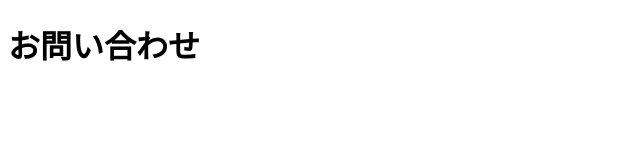
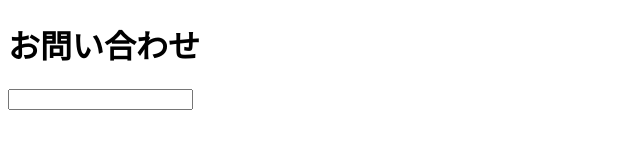
Before and after one commit to ponponumi/textarea_adjust_sample, a website: page index.html in a window 1280 px wide. Shown: the whole page, without its empty margins (0-640 px from the left). Drawn offline with Linux system fonts and the light colour scheme.

Commit message:
名前のフォームを作成

```diff
--- a/index.html
+++ b/index.html
@@ -7,5 +7,11 @@
 </head>
 <body>
     <h1>お問い合わせ</h1>
+    <form action="javascript:alert('このフォームでは、送信できません')">
+        <div>
+            <label for="name"></label>
+            <input type="text" name="name" id="name" autocomplete="nickname">
+        </div>
+    </form>
 </body>
 </html>
```
